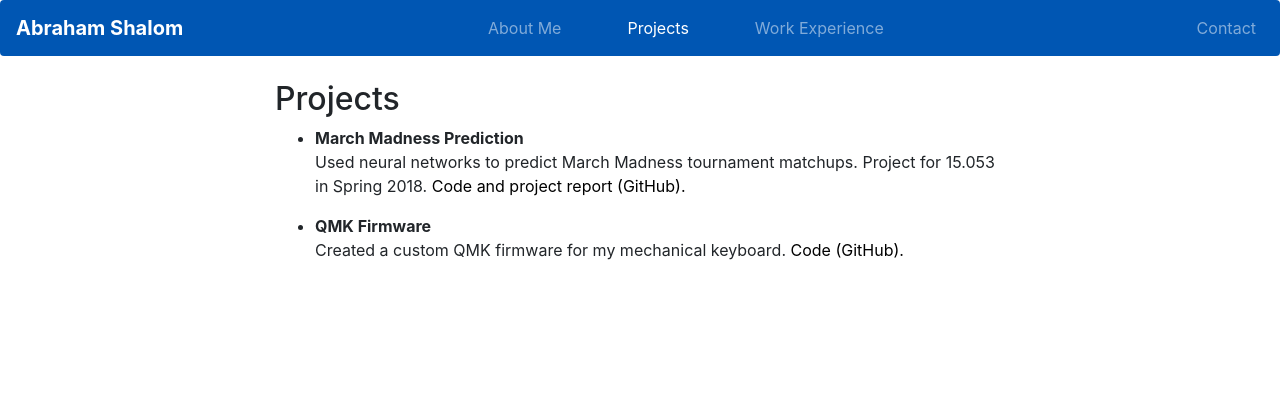
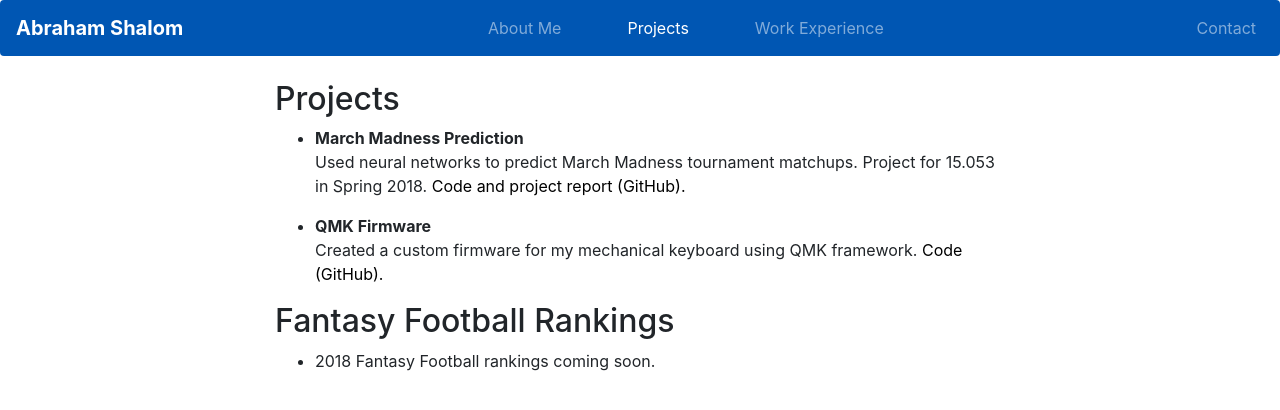
Before and after one commit to abishalom/abishalom.github.io, a plain HTML site: page projects.html in a window 1280 px wide. Drawn offline with Linux system fonts and the light colour scheme.

Commit message:
Quick Updates Projects

```diff
--- a/css/styling.css
+++ b/css/styling.css
@@ -1,19 +1,16 @@
 :root{
-	--nav-font-size: 32pt;
 	--primary-color: #0056b3;
 	--secondary-color: #333333;
 }
 
 
 .brand-style{
-	/*font-size: var(--nav-font-size) !important;*/
 	font-weight: bold;
 }
 
 .nav-item-style{
 	padding-left: 25px;
 	padding-right: 25px;
-	/*font-size: var(--nav-font-size);*/
 }
 
 .navbar-style{
--- a/projects.html
+++ b/projects.html
@@ -67,7 +67,15 @@
 					<li>
 						<p class="project">
 							<strong>QMK Firmware</strong> <br>
-							Created a custom QMK firmware for my mechanical keyboard. <a href="https://github.com/abishalom/qmk_firmware/tree/master/keyboards/tada68/keymaps/godolphins13">Code (GitHub).</a>
+							Created a custom firmware for my mechanical keyboard using QMK framework. <a href="https://github.com/abishalom/qmk_firmware/tree/master/keyboards/tada68/keymaps/godolphins13">Code (GitHub).</a>
+						</p>
+					</li>
+				</ul>
+				<h2>Fantasy Football Rankings</h2>
+				<ul>
+					<li>
+						<p class="project">
+							2018 Fantasy Football rankings coming soon.
 						</p>
 					</li>
 				</ul>
```
